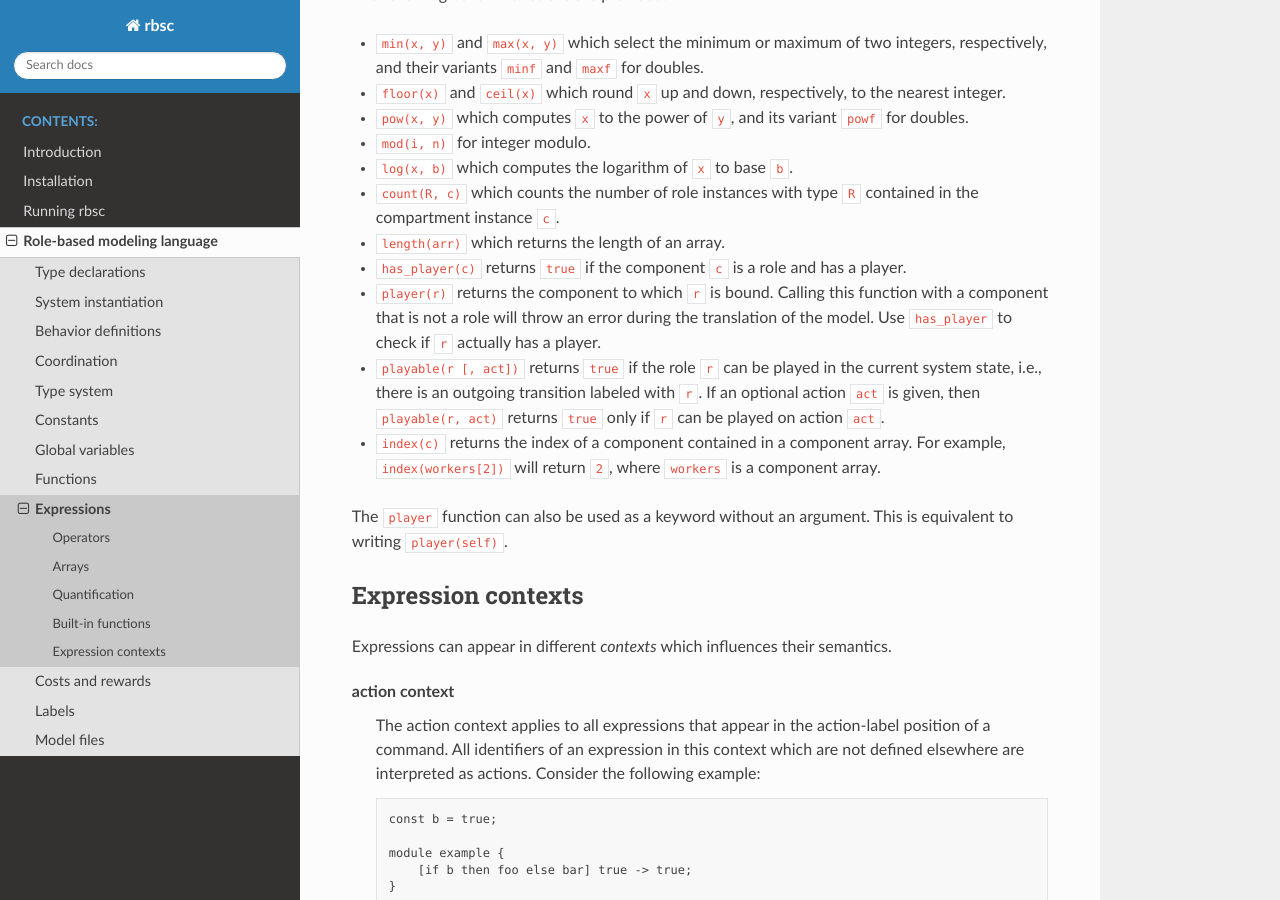
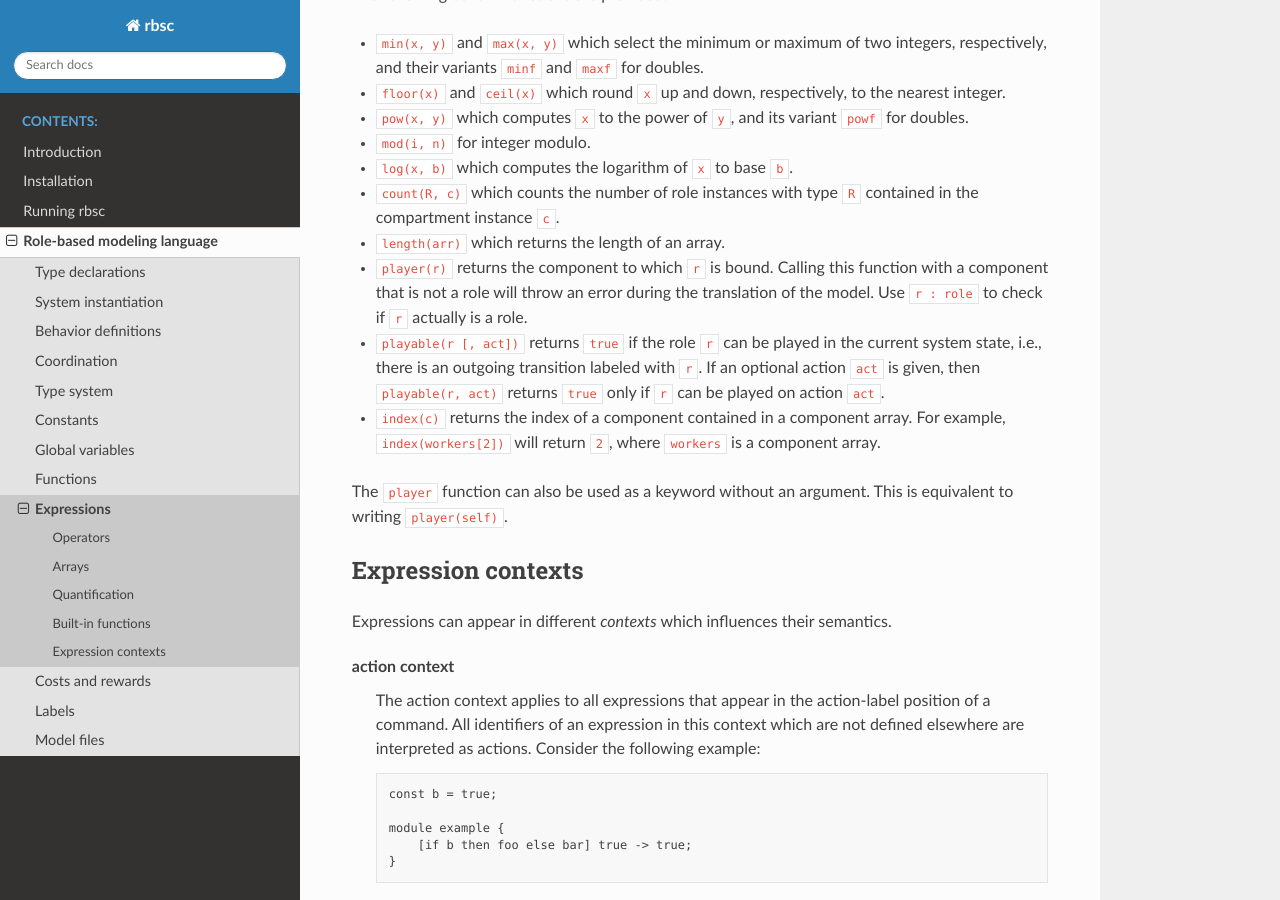
Before and after one commit to pchrszon/rbsc, a Sphinx documentation site: the page built from doc/language/expressions.rst, in a window 1280 px wide and 900 px high, scrolled down 2189 px. Built offline with Sphinx 7.4.7 and the Read the Docs theme 2.0.0, drawn with Linux system fonts in a browser that asks for light colours.

Commit message:
Remove has_player function
- since every role must have a player, the has_player function can be
  replaced with `r : role`

```diff
--- a/doc/conf.py
+++ b/doc/conf.py
@@ -22,7 +22,7 @@ copyright = '2019, Philipp Chrszon'
 author = 'Philipp Chrszon'
 
 # The full version, including alpha/beta/rc tags
-release = '1.2.0.0'
+release = '1.3.0.0'
 
 
 # -- General configuration ---------------------------------------------------
--- a/doc/language/expressions.rst
+++ b/doc/language/expressions.rst
@@ -114,12 +114,10 @@ The following built-in functions are provided:
 * ``count(R, c)`` which counts the number of role instances with type ``R``
   contained in the compartment instance ``c``.
 * ``length(arr)`` which returns the length of an array.
-* ``has_player(c)`` returns ``true`` if the component ``c`` is a role and has
-  a player.
 * ``player(r)`` returns the component to which ``r`` is bound. Calling this
   function with a component that is not a role will throw an error during the
-  translation of the model. Use ``has_player`` to check if ``r`` actually has
-  a player.
+  translation of the model. Use ``r : role`` to check if ``r`` actually is a
+  role.
 * ``playable(r [, act])`` returns ``true`` if the role ``r`` can be played in
   the current system state, i.e., there is an outgoing transition labeled with
   ``r``. If an optional action ``act`` is given, then ``playable(r, act)``
--- a/package.yaml
+++ b/package.yaml
@@ -1,5 +1,5 @@
 name: roles
-version: 1.2.0.0
+version: 1.3.0.0
 author: Philipp Chrszon
 maintainer: philipp.chrszon@tu-dresden.de
 copyright: ! 'Copyright: (c) 2019 Philipp Chrszon'
```
Also changed, not shown: 8 other files.
